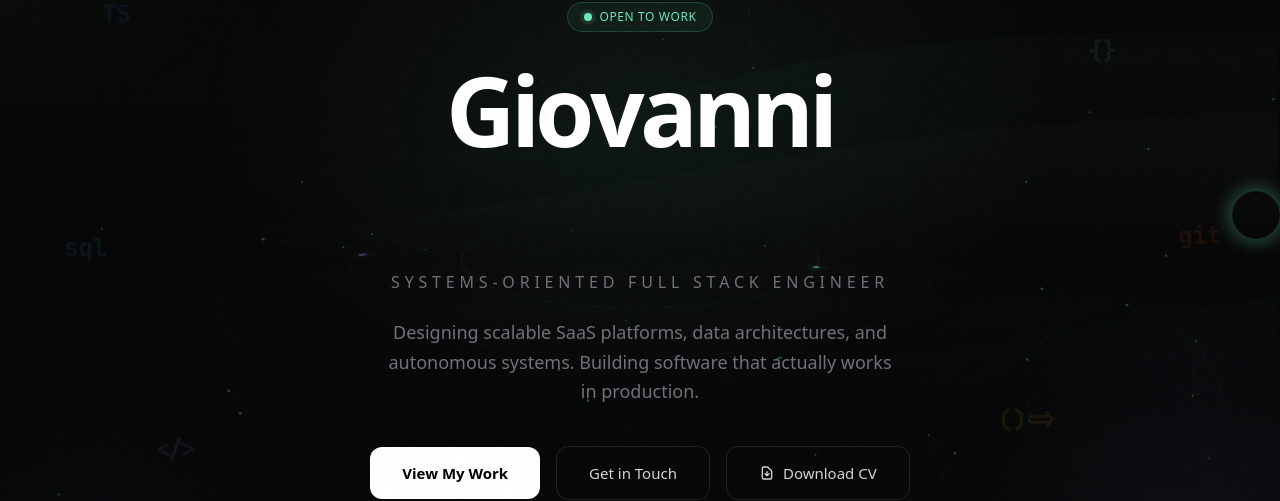
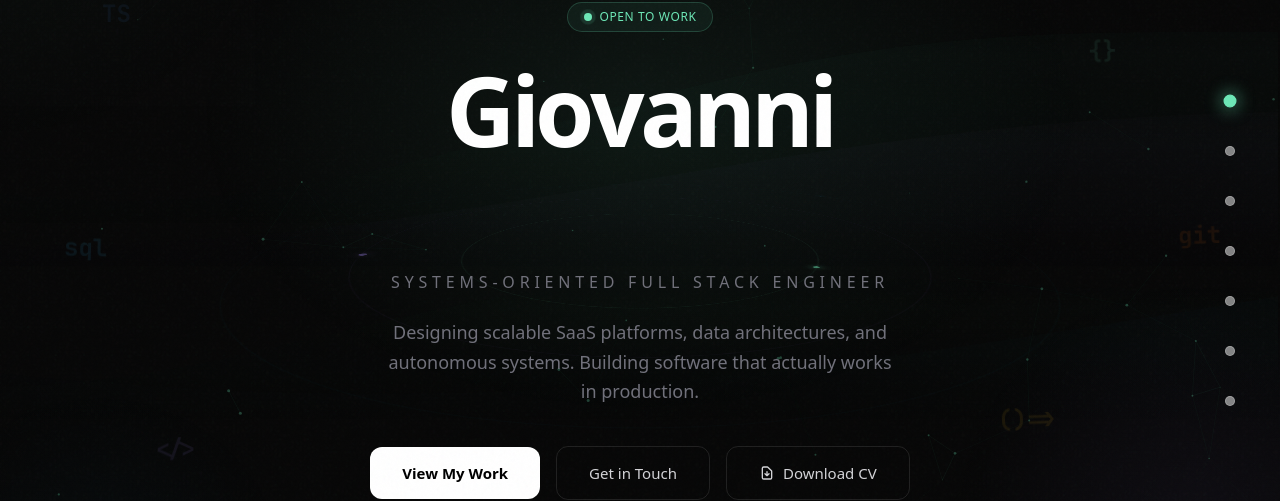
Before and after one commit to Giorvanni/giovanni-portfolio, a Next.js app: page / in a window 1280 px wide. Shown: the part 149-650 px from the top of the page. Built offline with nearby package versions, Linux system fonts and the light colour scheme; no server answers; the database is empty.

Commit message:
fix: completely redo side dots - pure CSS visibility, inner span, no Tailwind conflict

```diff
--- a/src/app/globals.css
+++ b/src/app/globals.css
@@ -512,50 +512,64 @@ body {
 /* === Side nav dots === */
 .side-nav {
   position: fixed;
-  right: 24px;
+  right: 28px;
   top: 50%;
   transform: translateY(-50%);
   z-index: 9000;
-  display: flex;
+  display: none;
   flex-direction: column;
-  gap: 12px;
+  align-items: center;
+  gap: 6px;
+}
+@media (min-width: 768px) {
+  .side-nav { display: flex; }
 }
 .side-dot {
+  display: flex;
+  align-items: center;
+  justify-content: center;
+  width: 44px;
+  height: 44px;
+  cursor: pointer;
+  position: relative;
+  text-decoration: none;
+}
+.side-dot-inner {
+  display: block;
   width: 10px;
   height: 10px;
   border-radius: 50%;
-  background: rgba(255,255,255,0.45);
-  transition: all 0.35s cubic-bezier(0.22, 1, 0.36, 1);
-  cursor: pointer;
-  position: relative;
-  padding: 18px;
-  margin: -18px;
-  background-clip: content-box;
+  background: rgba(255, 255, 255, 0.5);
+  border: 1.5px solid rgba(255, 255, 255, 0.25);
+  transition: all 0.3s cubic-bezier(0.22, 1, 0.36, 1);
 }
-.side-dot::before {
+.side-dot:hover .side-dot-inner {
+  background: rgba(255, 255, 255, 0.8);
+  transform: scale(1.3);
+}
+.side-dot::after {
   content: attr(data-label);
   position: absolute;
-  right: 20px;
+  right: 48px;
   top: 50%;
-  transform: translateY(-50%);
+  transform: translateY(-50%) translateX(4px);
   white-space: nowrap;
   font-size: 11px;
   color: #6ee7b7;
   opacity: 0;
   transition: opacity 0.25s, transform 0.25s;
-  transform: translateY(-50%) translateX(4px);
   pointer-events: none;
   font-family: var(--font-mono), monospace;
 }
-.side-dot:hover::before {
+.side-dot:hover::after {
   opacity: 1;
   transform: translateY(-50%) translateX(0);
 }
-.side-dot.active {
+.side-dot.active .side-dot-inner {
   background: #6ee7b7;
-  box-shadow: 0 0 12px 2px rgba(110,231,183,0.3);
-  transform: scale(1.4);
-  background-clip: content-box;
+  border-color: #6ee7b7;
+  box-shadow: 0 0 12px 3px rgba(110, 231, 183, 0.35);
+  transform: scale(1.3);
 }
 
 /* === Floating tech icons === */
--- a/src/app/page.tsx
+++ b/src/app/page.tsx
@@ -1160,7 +1160,7 @@ function SideNav({ active }: { active: string }) {
   ];
 
   return (
-    <nav className="side-nav hidden md:flex" aria-label="Section navigation">
+    <nav className="side-nav" aria-label="Section navigation">
       {items.map((item) => (
         <a
           key={item.id}
@@ -1168,7 +1168,9 @@ function SideNav({ active }: { active: string }) {
           data-label={item.label}
           className={`side-dot ${active === item.id ? "active" : ""}`}
           aria-label={item.label}
-        />
+        >
+          <span className="side-dot-inner" />
+        </a>
       ))}
     </nav>
   );
```
